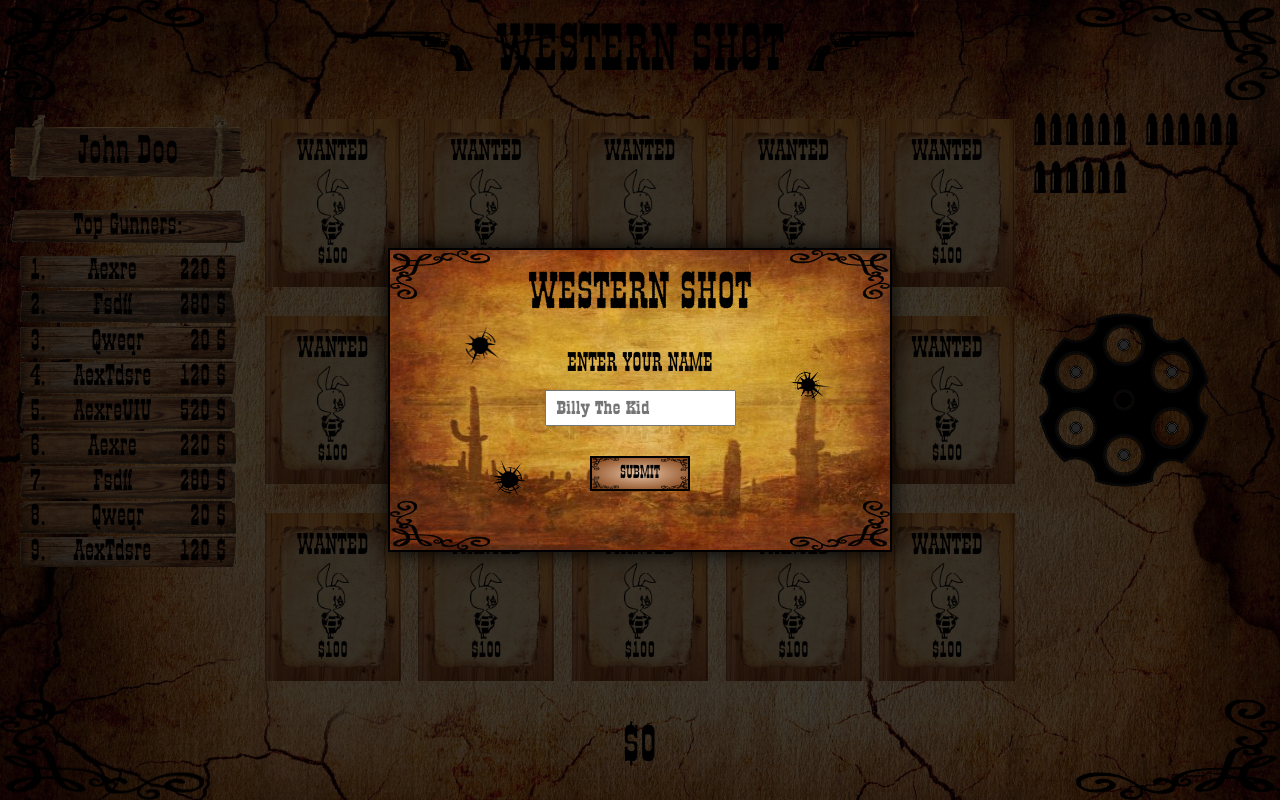
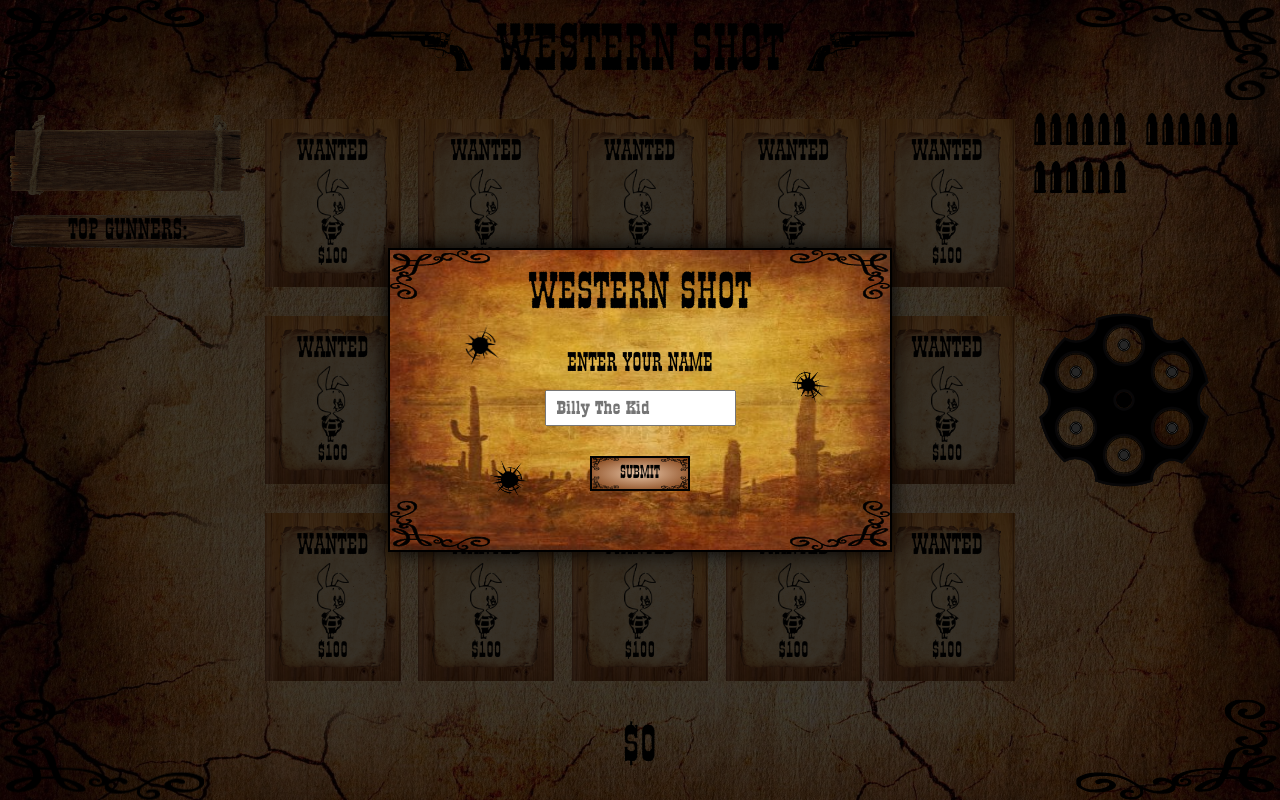
Before and after one commit to Cestrus/react_western_shooter, a React (Create React App) app: page / in a window 1280 px wide. Built offline with nearby package versions, Linux system fonts and the light colour scheme.

Commit message:
added animation to RecordList

```diff
--- a/src/components/InfoPanel/InfoPanel.module.css
+++ b/src/components/InfoPanel/InfoPanel.module.css
@@ -26,3 +26,22 @@
   margin: 0;
   padding: 0;
 }
+
+.titleWrap {
+  display: flex;
+
+  width: calc(100% - 40px);
+  margin: 10px;
+  padding: 0 10px;
+
+  font-family: Gildia-rough-bold, serif;
+
+  background-image: url('./woodplank_1.png');
+  background-repeat: no-repeat;
+  background-size: 100% 100%;
+}
+
+.title {
+  display: block;
+  margin: auto;
+}
--- a/src/components/InfoPanel/InfoPanel.tsx
+++ b/src/components/InfoPanel/InfoPanel.tsx
@@ -15,7 +15,10 @@ export const InfoPanel: React.FC<IInfoPanelProps> = () => {
       <div className={styles.userNameWrap}>
         <h3 className={styles.userName}>{userName}</h3>
       </div>
-      <RecordsList playersList={players} />
+      <div className={styles.titleWrap}>
+        <h4 className={styles.title}>TOP GUNNERS:</h4>
+      </div>
+      {userName && <RecordsList playersList={players} />}
     </div>
   );
 };
--- a/src/components/PlayerInfo/PlayerInfo.tsx
+++ b/src/components/PlayerInfo/PlayerInfo.tsx
@@ -1,27 +1,27 @@
 import React from 'react';
 import cn from 'classnames';
+import { motion } from 'framer-motion';
 
 import { IPlayerInfoProp } from './PlayerInfo.prop';
 
 import styles from './PlayerInfo.module.css';
 
-const PlayerInfo: React.FC<IPlayerInfoProp> = ({ children, player, rating }) => {
+const PlayerInfo: React.FC<IPlayerInfoProp> = ({ player, rating }) => {
   const rand = Math.floor(1 + Math.random() * 4);
 
   return (
-    <li className={styles.li}>
+    <motion.li
+      initial={{ x: -400 }}
+      animate={{ x: 0 }}
+      transition={{ duration: rating * 0.2, delay: 1 }}
+      className={styles.li}
+    >
       <div className={cn(styles.playerWrap, styles.woodPlank, styles[`plank_${rand}`])}>
-        {children ? (
-          <h4 className={cn(styles.text, styles.title)}>{children}</h4>
-        ) : (
-          <>
-            <h4 className={styles.text}>{rating}.</h4>
-            <h4 className={styles.text}>{player!.name}</h4>
-            <h4 className={styles.text}>{player!.money} $</h4>
-          </>
-        )}
+        <h4 className={styles.text}>{rating}.</h4>
+        <h4 className={styles.text}>{player.name}</h4>
+        <h4 className={styles.text}>{player.money} $</h4>
       </div>
-    </li>
+    </motion.li>
   );
 };
 
--- a/src/components/RecordsList/RecordsList.tsx
+++ b/src/components/RecordsList/RecordsList.tsx
@@ -6,14 +6,11 @@ import { IRecordsListProps } from './RecordsList.prop';
 
 const RecordsList: React.FC<IRecordsListProps> = ({ playersList }) => {
   return (
-    <>
-      <PlayerInfo>Top Gunners:</PlayerInfo>
-      <ul className={styles.list}>
-        {playersList.map((player, idx) => (
-          <PlayerInfo player={player} key={player.id} rating={idx + 1} />
-        ))}
-      </ul>
-    </>
+    <ul className={styles.list}>
+      {playersList.map((player, idx) => (
+        <PlayerInfo player={player} key={player.id} rating={idx + 1} />
+      ))}
+    </ul>
   );
 };
 
--- a/src/store/playerSlice.ts
+++ b/src/store/playerSlice.ts
@@ -8,7 +8,7 @@ export interface IPlayerState {
 
 const initialState: IPlayerState = {
   gameIsOver: false,
-  name: 'John Doo',
+  name: '',
   isAuthorized: false,
 };
 
```
Also changed, not shown: src/components/PlayerInfo/PlayerInfo.prop.ts (+3 -4 lines), src/components/InfoPanel/woodplank_1.png (added).
